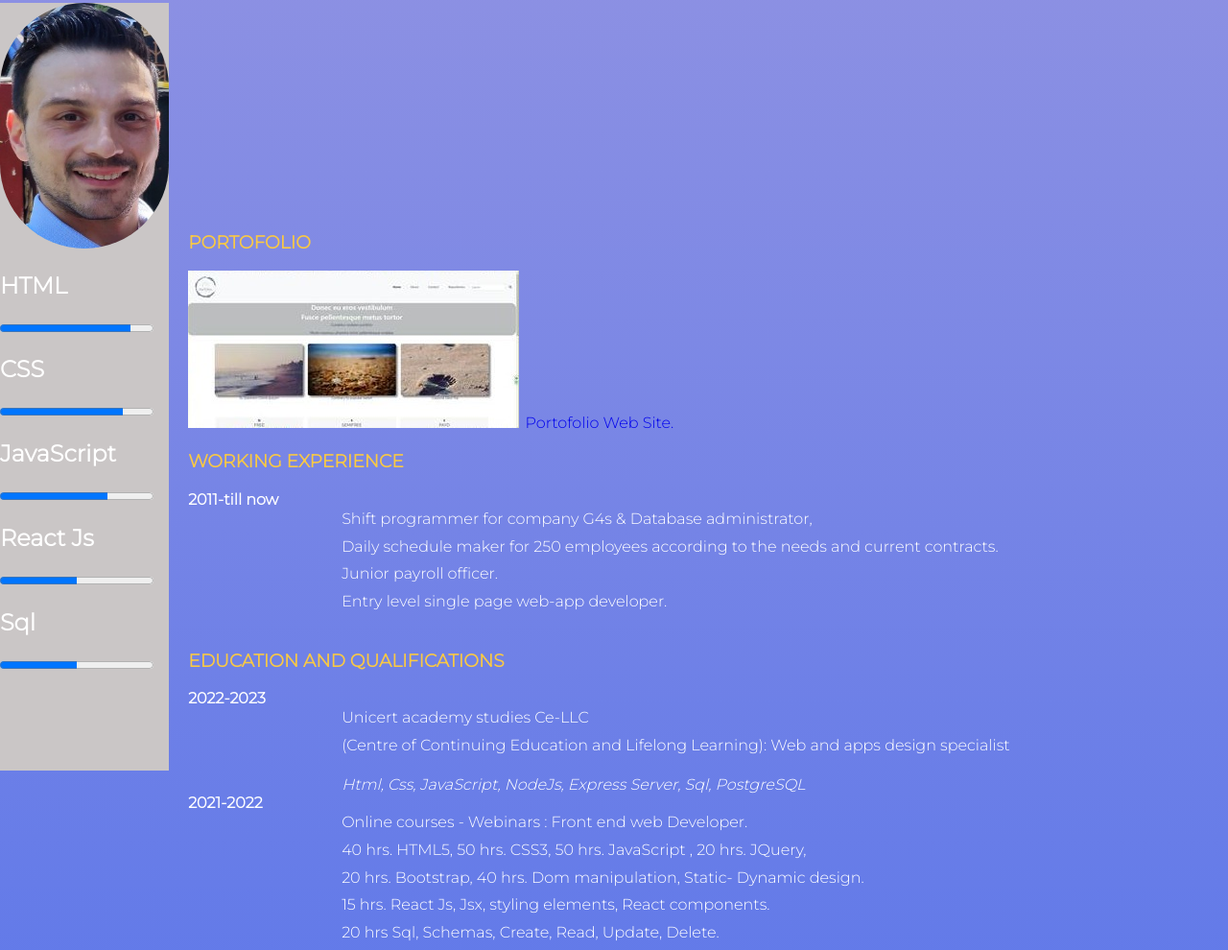
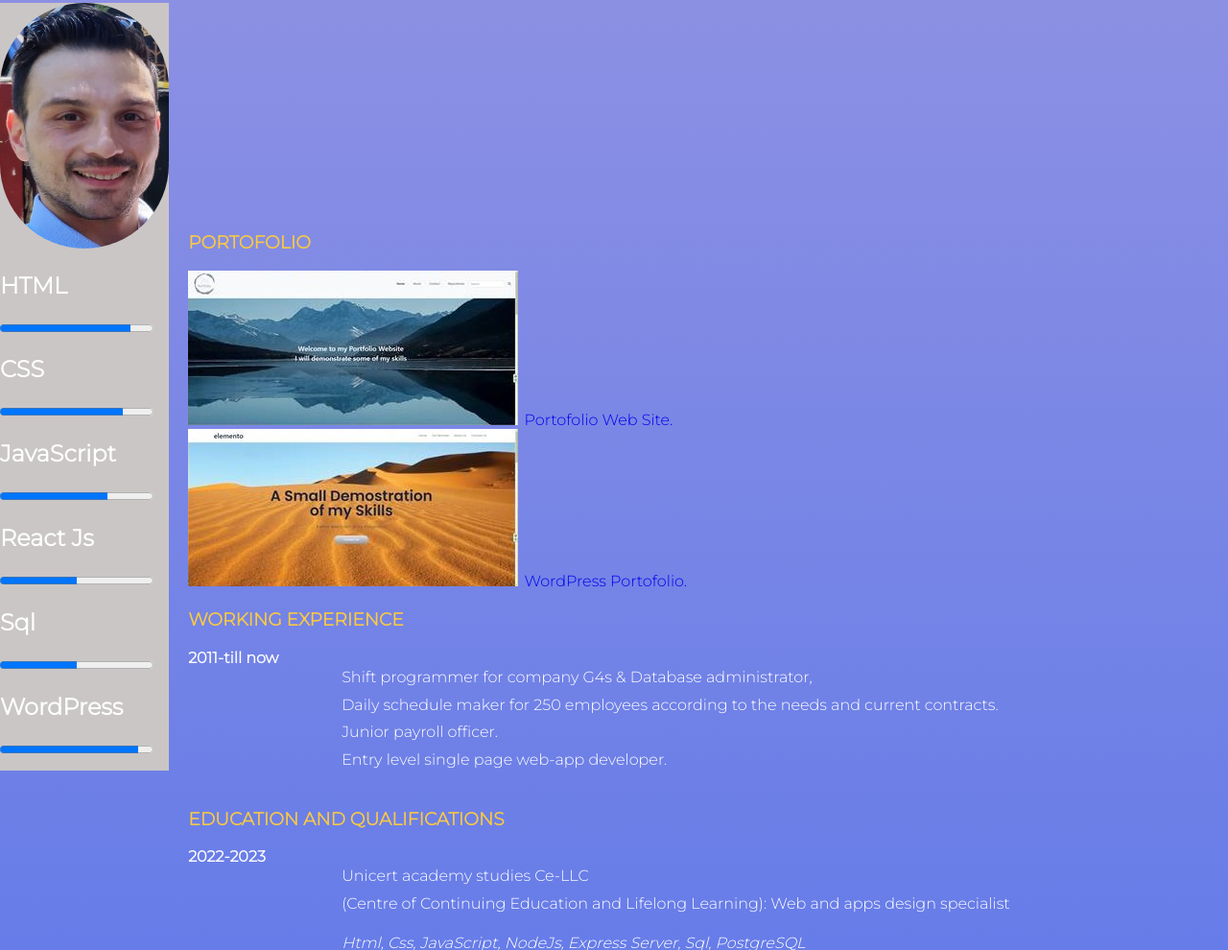
Before and after one commit to alexandrosmrv/curriculum-vitae, a plain HTML site: page index.html in a window 1280 px wide. Shown: the part 188-1178 px from the top of the page at 96% size. Drawn offline with nearby package versions, Linux system fonts and the light colour scheme.

Commit message:
Add files via upload

```diff
--- a/index.html
+++ b/index.html
@@ -51,6 +51,10 @@
             <h2>Sql</h2>
             <progress id="progressreact" max="100" value="50"></progress>
         </div>
+        <div>
+            <h2>WordPress</h2>
+            <progress id="progressreact" max="100" value="90"></progress>
+        </div>
 
     </div>
     </div>
@@ -59,7 +63,12 @@
         <div id="repositoryid" class="repositories" data-aos="fade-up"
         data-aos-duration="3000">
         <a href="https://alexandrosmrv.github.io/portofolioWebsite/">
-        <img class="portofilioImg" src="./photos/image002.jpg">Portofolio Web Site.</a>
+        <img class="portofilioImg" src="./photos/image004.jpg">Portofolio Web Site.</a>
+        </div>
+        <div id="repositoryid" class="repositories" data-aos="fade-up"
+        data-aos-duration="3000">
+        <a href="https://mavrozoumisportfolio.com">
+        <img class="portofilioImg" src="./photos/image003.jpg">WordPress Portofolio.</a>
         </div>
         <div>
             <h3>WORKING EXPERIENCE</h3>
--- a/styles.css
+++ b/styles.css
@@ -60,7 +60,7 @@ a:link{
   text-decoration: none;
 }
 a:hover{
-  color:aquamarine
+  color:rgb(12, 54, 243)
 }
 .mainMenu{
  display: inline-flex;
```
Also changed, not shown: photos/image003.jpg (added), photos/image004.jpg (added).
